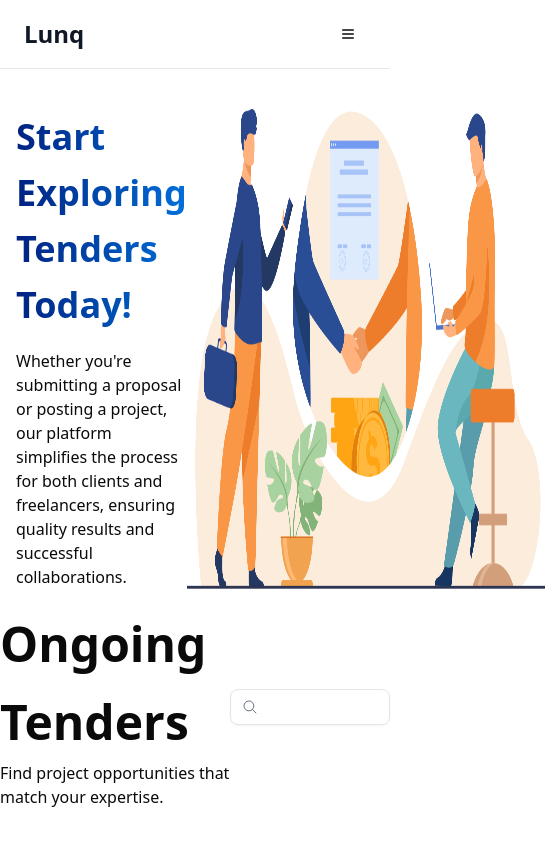
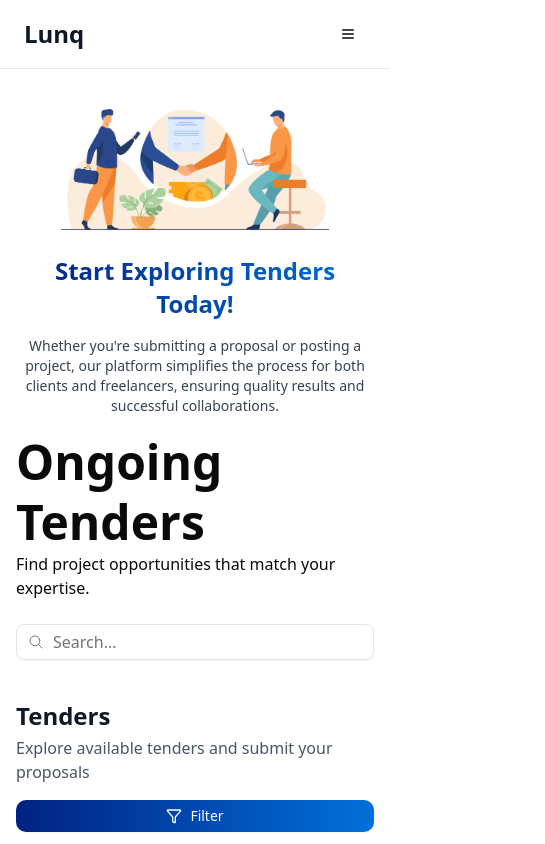
Before and after one commit to pranab56/freelancer-website, a Next.js app: page /tenders in a window 390 px wide. Shown: the top 844 px of the page, 545 px wide, since content can reach past the window. Built offline with nearby package versions, Linux system fonts and the light colour scheme.

Commit message:
banner responsive

```diff
--- a/src/components/common/JobTenderDetails.jsx
+++ b/src/components/common/JobTenderDetails.jsx
@@ -101,10 +101,30 @@ function JobDetailsPage({ jobData }) {
             <div className="space-y-2">
               <p className="text-sm text-gray-500">
                 {isTenderPage ? "Tender Details" : "Job Details"}
-              </p>
+              </p>{" "}
+              <div className="flex gap-2 lg:hidden">
+                <Button
+                  variant="outline"
+                  size="sm"
+                  onClick={handleCopyLink}
+                  className="h-9 flex items-center gap-2 button-gradient"
+                >
+                  <Copy />
+                  Copy Link
+                </Button>
+                <Button
+                  size="sm"
+                  onClick={handleShare}
+                  className="h-9 flex items-center gap-2 button-gradient"
+                >
+                  <Share2 size={15} />
+                  Share
+                </Button>
+              </div>
               <h1 className="text-2xl font-bold text-gray-900">{job.title}</h1>
             </div>
-            <div className="flex gap-2">
+
+            <div className="flex gap-2 hidden lg:block">
               <Button
                 variant="outline"
                 size="sm"
--- a/src/components/common/JobTenderSidebar.jsx
+++ b/src/components/common/JobTenderSidebar.jsx
@@ -28,7 +28,7 @@ function JobTenderSidebar({ jobData }) {
   const job = jobData || defaultData;
 
   return (
-    <Card className="w-full max-w-sm mx-auto bg-white shadow-sm hover:shadow-md transition-shadow duration-200 border border-gray-200">
+    <Card className="w-full max-w-[17rem] mx-auto bg-white shadow-sm hover:shadow-md transition-shadow duration-200 border border-gray-200">
       <CardHeader className="text-center p-6 pb-4">
         {/* Company Avatar */}
         <div className="flex justify-center mb-4">
--- a/src/components/common/banner/Banner.jsx
+++ b/src/components/common/banner/Banner.jsx
@@ -4,17 +4,28 @@ import React from "react";
 
 function Banner({ src, header, text, buttonName }) {
   return (
-    <div className="flex justify-between py-4 px-4 sm:px-6 lg:px-10 2xl:px-0">
-      <div className="space-y-4 w-1/2">
-        <h2 className="text-4xl h2-gradient-text leading-14 font-bold">
+    <div className="flex flex-col-reverse md:flex-row items-center justify-between gap-6 py-4 px-4 sm:px-6 lg:px-10 2xl:px-0">
+      {/* Text section */}
+      <div className="space-y-4 w-full md:w-1/2 text-center md:text-left">
+        <h2 className="text-2xl sm:text-3xl md:text-4xl h2-gradient-text leading-snug font-bold">
           {header}
         </h2>
-        <p>{text}</p>
+        <p className="text-sm sm:text-base text-gray-700">{text}</p>
         {buttonName && (
           <Button className="button-gradient">{buttonName}</Button>
         )}
       </div>
-      <Image src={src} width={400} height={400} alt={src} />
+
+      {/* Image section */}
+      <div className="w-full md:w-1/2 flex justify-center">
+        <Image
+          src={src}
+          width={400}
+          height={400}
+          alt={header || "Banner Image"}
+          className="w-3/4 sm:w-2/3 md:w-full h-auto object-contain"
+        />
+      </div>
     </div>
   );
 }
--- a/src/components/common/heading/Heading.jsx
+++ b/src/components/common/heading/Heading.jsx
@@ -1,12 +1,12 @@
 import React from "react";
 
 function Heading({ heading, subheading }) {
-	return (
-		<div>
-			<h1 className="text-5xl font-bold leading-relaxed">{heading}</h1>
-			<p>{subheading}</p>
-		</div>
-	);
+  return (
+    <div>
+      <h1 className="text-5xl font-bold leading-tight">{heading}</h1>
+      <p>{subheading}</p>
+    </div>
+  );
 }
 
 export default Heading;
--- a/src/components/jobDetails/JobDetailsLayout.jsx
+++ b/src/components/jobDetails/JobDetailsLayout.jsx
@@ -4,9 +4,9 @@ import JobTenderDetails from "../common/JobTenderDetails";
 
 function JobDetailsLayout() {
   return (
-    <div className="flex flex-col md:flex-row md:items-start gap-x-6 max-w-7xl mx-auto mt-10 px-4 sm:px-6 lg:px-10 2xl:px-0 cls">
+    <div className="flex flex-col md:flex-row md:items-start gap-x-6 max-w-7xl mx-auto mt-10 px-4 sm:px-6 lg:px-8 2xl:px-0 cls">
       {/* Sidebar */}
-      <div className="w-full md:max-w-72 flex-1 flex-shrink-0">
+      <div className="w-full md:max-w-[17rem] flex-1 flex-shrink-0">
         <JobTenderSidebar />
       </div>
 
--- a/src/components/tenders/TenderLayout.jsx
+++ b/src/components/tenders/TenderLayout.jsx
@@ -22,16 +22,19 @@ function TenderLayout() {
         text={setTenderBanner.text}
         buttonName={setTenderBanner.buttonName}
       />
-      <div className="flex items-center justify-between">
+      <div className="flex flex-col md:flex-row md:items-center md:justify-between gap-6 px-4 md:px-6 w-full">
         <Heading
           heading="Ongoing Tenders"
           subheading="Find project opportunities that match your expertise."
         />
-        <div className="flex flex-col items-center gap-4 my-10">
-          <div className="relative w-full ">
+        <div className="flex flex-col sm:flex-row items-center gap-4 md:gap-6 w-full md:w-auto">
+          <div className="relative w-full sm:w-64 md:w-72">
             <IoSearchOutline className="absolute left-3 top-1/2 -translate-y-1/2 text-gray-500 h-4 w-4" />
-
-            <Input type="text" className="pr-10" />
+            <Input
+              type="text"
+              placeholder="Search..."
+              className="pl-9 pr-3 w-full"
+            />
           </div>
         </div>
       </div>
```
